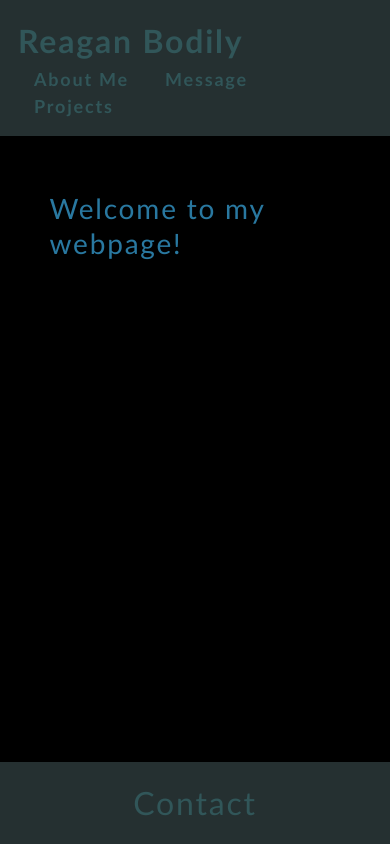
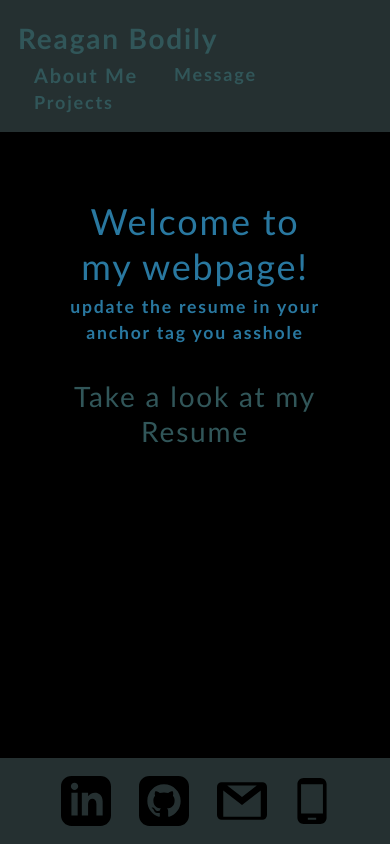
Before and after one commit to Rbodil/Rbod-2.0, a React (Create React App) app: page / in a window 390 px wide. Built offline with nearby package versions, Linux system fonts and the light colour scheme.

Commit message:
responsive web page, moving to fix Nav bar, fix bottom overflow

```diff
--- a/src/App.js
+++ b/src/App.js
@@ -34,7 +34,7 @@ function App() {
       <header>
         <Nav setWhale={setPage} />
       </header>
-      <main className='bg-dark text-tertiary mx-auto flex-row justify-center'>
+      <main className='bg-dark text-tertiary mx-auto flex-row justify-center w-full mb-25 sm:mb-0'>
         {pageSwitch()}
       </main>
       <footer className='bg-primary flex-row text-secondary fixed bottom-0 mx-auto py-2 w-full justify-center'>
--- a/src/components/About/index.js
+++ b/src/components/About/index.js
@@ -5,9 +5,22 @@ function About(props) {
 
 
     return (
-        <div>
-            <h2>About</h2>
-        </div>
+        <section className='flex-column w-full justify-center text-center'>
+            <div className='w-full text-center mx-auto'>
+            <h1 classname="justify-self-end  py-2">About Me</h1>
+            </div>
+
+            <br></br>
+            <article className='w-4/5 mx-auto justify-content-center'>
+            <p className='indent-8'>
+                I am a full stack developer currently looking for a job. I have excellent interpersonal skills and I enjoy coding, camping, traveling and spending time with my family. I have been doing freelance work for the past 6 months, and recieved my Professional Coding Certificate through the University of Utah. Take a look at my growing tech stack below to see if I would make a good fit for your dev team or if you would like me to build you something!
+            </p>
+            <br></br>
+            <p className='indent-8 '>
+                HTML, CSS frameworks including Bootstrap and Tailwind, Javascript, jQuery, Web APIs, Third Party API's, Server Side API's, Node.js, Express.js, MySQL, Object Oriented Programing, Test Driven Development, Object Relational Mapping, Model View Controller, Handlebars.js, PWA, MERN stack, State, GraphQL, Docker
+            </p>
+        </article>
+        </section>
 
     )
 }
--- a/src/components/Contact/index.js
+++ b/src/components/Contact/index.js
@@ -1,13 +1,27 @@
 import React, { useEffect } from 'react';
+
 
 
 function Contact(props) {
 
 
     return (
-        <div >
-            <h2>Contact</h2>
+        <div className='flex-row px-0 sm:px-10 shrink' >
+            <a className='px-2 shrink' target="_blank" rel='noreferrer' href="https://www.linkedin.com/in/reagan-bodily-06696b174/">
+                <svg xmlns="http://www.w3.org/2000/svg" width="50" height="50" viewBox="0 0 24 24"><path d="M19 0h-14c-2.761 0-5 2.239-5 5v14c0 2.761 2.239 5 5 5h14c2.762 0 5-2.239 5-5v-14c0-2.761-2.238-5-5-5zm-11 19h-3v-11h3v11zm-1.5-12.268c-.966 0-1.75-.79-1.75-1.764s.784-1.764 1.75-1.764 1.75.79 1.75 1.764-.783 1.764-1.75 1.764zm13.5 12.268h-3v-5.604c0-3.368-4-3.113-4 0v5.604h-3v-11h3v1.765c1.396-2.586 7-2.777 7 2.476v6.759z" /></svg>
+            </a>
+            <a className='px-2 shrink' target="_blank" rel='noreferrer' href="https://github.com/Rbodil">
+                <svg xmlns="http://www.w3.org/2000/svg" width="50" height="50" viewBox="0 0 24 24"><path d="M19 0h-14c-2.761 0-5 2.239-5 5v14c0 2.761 2.239 5 5 5h14c2.762 0 5-2.239 5-5v-14c0-2.761-2.238-5-5-5zm-4.466 19.59c-.405.078-.534-.171-.534-.384v-2.195c0-.747-.262-1.233-.55-1.481 1.782-.198 3.654-.875 3.654-3.947 0-.874-.312-1.588-.823-2.147.082-.202.356-1.016-.079-2.117 0 0-.671-.215-2.198.82-.64-.18-1.324-.267-2.004-.271-.68.003-1.364.091-2.003.269-1.528-1.035-2.2-.82-2.2-.82-.434 1.102-.16 1.915-.077 2.118-.512.56-.824 1.273-.824 2.147 0 3.064 1.867 3.751 3.645 3.954-.229.2-.436.552-.508 1.07-.457.204-1.614.557-2.328-.666 0 0-.423-.768-1.227-.825 0 0-.78-.01-.055.487 0 0 .525.246.889 1.17 0 0 .463 1.428 2.688.944v1.489c0 .211-.129.459-.528.385-3.18-1.057-5.472-4.056-5.472-7.59 0-4.419 3.582-8 8-8s8 3.581 8 8c0 3.533-2.289 6.531-5.466 7.59z" /></svg>
+            </a>
+            <a className='px-2 shrink' target="_blank" rel='noreferrer' href="mailto:reaganbodily@gmail.com">
+            <svg xmlns="http://www.w3.org/2000/svg" width="50" height='50' viewBox="0 0 16 16"><path d="M14.5 2h-13A1.5 1.5 0 0 0 0 3.5v9A1.5 1.5 0 0 0 1.5 14h13a1.5 1.5 0 0 0 1.5-1.5v-9A1.5 1.5 0 0 0 14.5 2zm-1.766 1L8 6.738 3.266 3h9.468zM2 13V4.646l6 4.615 6-4.616V13H2z"/></svg>
+            </a>
+            <a className='px-1 shrink' target="_blank" rel='noreferrer' href="tel:385-630-5348">
+            <svg xmlns="http://www.w3.org/2000/svg" width="50" height="50" viewBox="0 0 48 48"><path d="M32 2h-16c-3.31 0-6 2.69-6 6v32c0 3.31 2.69 6 6 6h16c3.31 0 6-2.69 6-6v-32c0-3.31-2.69-6-6-6zm-4 40h-8v-2h8v2zm6.5-6h-21v-28h21v28z"/><path fill="none" d="M0 0h48v48h-48z"/></svg>
+            </a>
+
         </div>
+
 
     )
 }
--- a/src/components/Home/index.js
+++ b/src/components/Home/index.js
@@ -1,9 +1,17 @@
 import React from "react";
+import resume from './Resume-2022.pdf'
 
-function Home(){
-    return(
-        <div>
-            <h3>Welcome to my webpage!</h3>
+function Home() {
+    return (
+        <div className="mx-auto p-3 text-center">
+            <div className="">
+                <h1 >Welcome to my webpage!</h1>
+            </div>
+            <p>update the resume in your anchor tag you asshole</p>
+            <div>
+                <a className="text-secondary" target="_blank" rel='resume' href={resume}>
+                    <h3>Take a look at my Resume</h3></a>
+            </div>
         </div>
     )
 }
--- a/src/components/Nav/index.js
+++ b/src/components/Nav/index.js
@@ -5,13 +5,13 @@ function Nav({setWhale}){
 
 
     return(
-        <div className='bg-primary flex-row items-center space-between mx-auto px-2 py-2 text-secondary '>
-            <h2>
+        <div className='bg-primary flex-row items-center space-between mx-auto px-2 py-2 text-secondary shrink'>
+            <h3>
                 <a data-testid="link" onClick={()=> setWhale('/')}>Reagan Bodily</a>
-            </h2>
-            <nav >
+            </h3>
+            <nav>
                 <ul className='flex-row'>
-                    <li className='mx-4'>
+                    <li className='mx-4 text-xl sm:text-lg'>
                         <a data-testid="about" onClick={()=> setWhale('/about')}>
                             About Me
                         </a>
```
Also changed, not shown: 1 other file (tests, documents, lock files or other folders).
